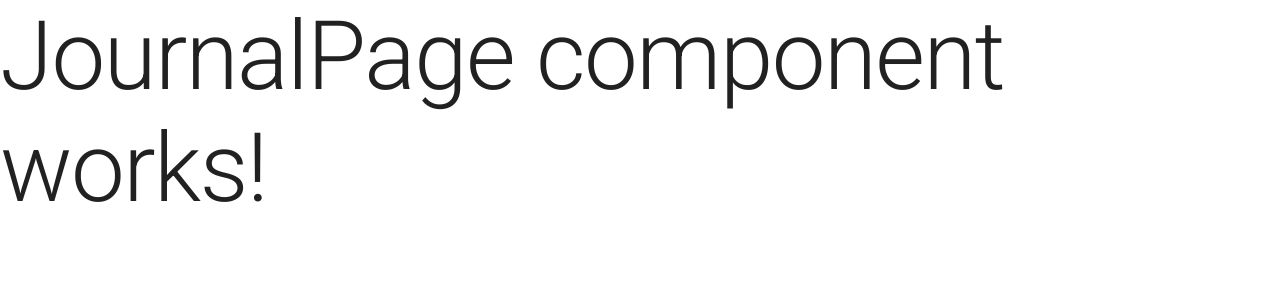
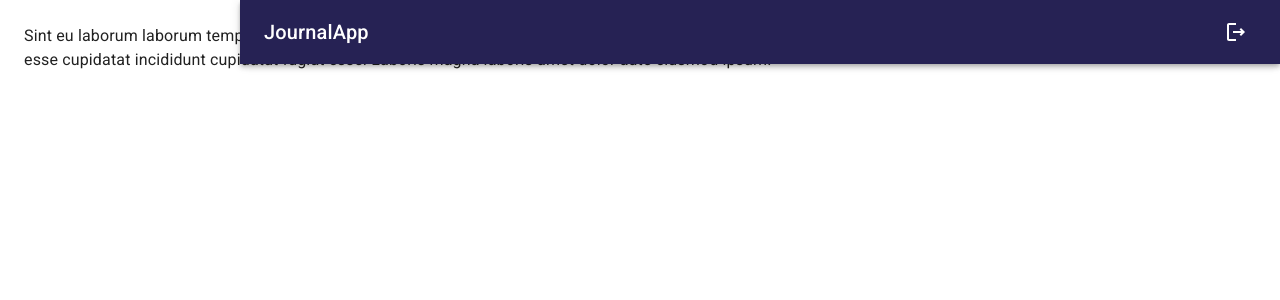
Before and after one commit to DanielRamirez421/journal-app, a React (Vite) app: page / in a window 1280 px wide. Shown: the top 300 px of the page. Built offline with nearby package versions, Linux system fonts and the light colour scheme.

Commit message:
NavBar component included

```diff
--- /dev/null
+++ b/src/journal/components/NavBar.jsx
@@ -0,0 +1,50 @@
+import PropTypes from "prop-types";
+import { LogoutOutlined, MenuOutlined } from "@mui/icons-material";
+import { AppBar, IconButton, Toolbar, Grid, Typography } from "@mui/material";
+
+export const NavBar = ({ drawerWidth }) => {
+  return (
+    <AppBar
+      position="fixed"
+      sx={{
+        width: { sm: `calc(100% - ${drawerWidth}px)` },
+        ml: { sm: `${drawerWidth}px` },
+      }}
+    >
+      <Toolbar>
+        <IconButton
+          color="inherit"
+          aria-label="Open drawer"
+          edge="start"
+          sx={{
+            display: { sm: "none" },
+            mr: 2,
+          }}
+        >
+          <MenuOutlined />
+        </IconButton>
+        <Grid
+          container
+          direction="row"
+          justifyContent="space-between"
+          alignItems="center"
+        >
+          <Typography variant="h6" noWrap component="div">
+            JournalApp
+          </Typography>
+          <IconButton color="inherit">
+            <LogoutOutlined />
+          </IconButton>
+        </Grid>
+      </Toolbar>
+    </AppBar>
+  );
+};
+
+NavBar.propTypes = {
+  drawerWidth: PropTypes.number,
+};
+
+NavBar.defaultProps = {
+  drawerWidth: 240,
+};
--- /dev/null
+++ b/src/journal/components/index.js
@@ -0,0 +1 @@
+export * from './NavBar';
--- /dev/null
+++ b/src/journal/layout/JournalLayout.jsx
@@ -0,0 +1,16 @@
+import { Box } from "@mui/material";
+import { NavBar } from "../components";
+
+export const JournalLayout = ({ children }) => {
+  const drawerWidth = 240;
+
+  return (
+    <Box sx={{ display: "flex" }}>
+      <NavBar drawerWidth={drawerWidth}/>
+
+      <Box component="main" sx={{ flexGrow: 1, p: 3 }}>
+        {children}
+      </Box>
+    </Box>
+  );
+};
--- a/src/journal/pages/JournalPage.jsx
+++ b/src/journal/pages/JournalPage.jsx
@@ -1,7 +1,10 @@
 import { Typography } from "@mui/material"
+import { JournalLayout } from "../layout/JournalLayout"
 
 export const JournalPage = () => {
   return (
-    <Typography variant="h1">JournalPage component works!</Typography>
+    <JournalLayout>
+      <Typography>Sint eu laborum laborum tempor excepteur exercitation in voluptate voluptate duis. Amet culpa consequat fugiat quis velit. Quis velit commodo sunt exercitation et Lorem esse cupidatat incididunt cupidatat fugiat esse. Laboris magna laboris amet dolor aute eiusmod ipsum.</Typography>
+    </JournalLayout>
   )
 }
```
